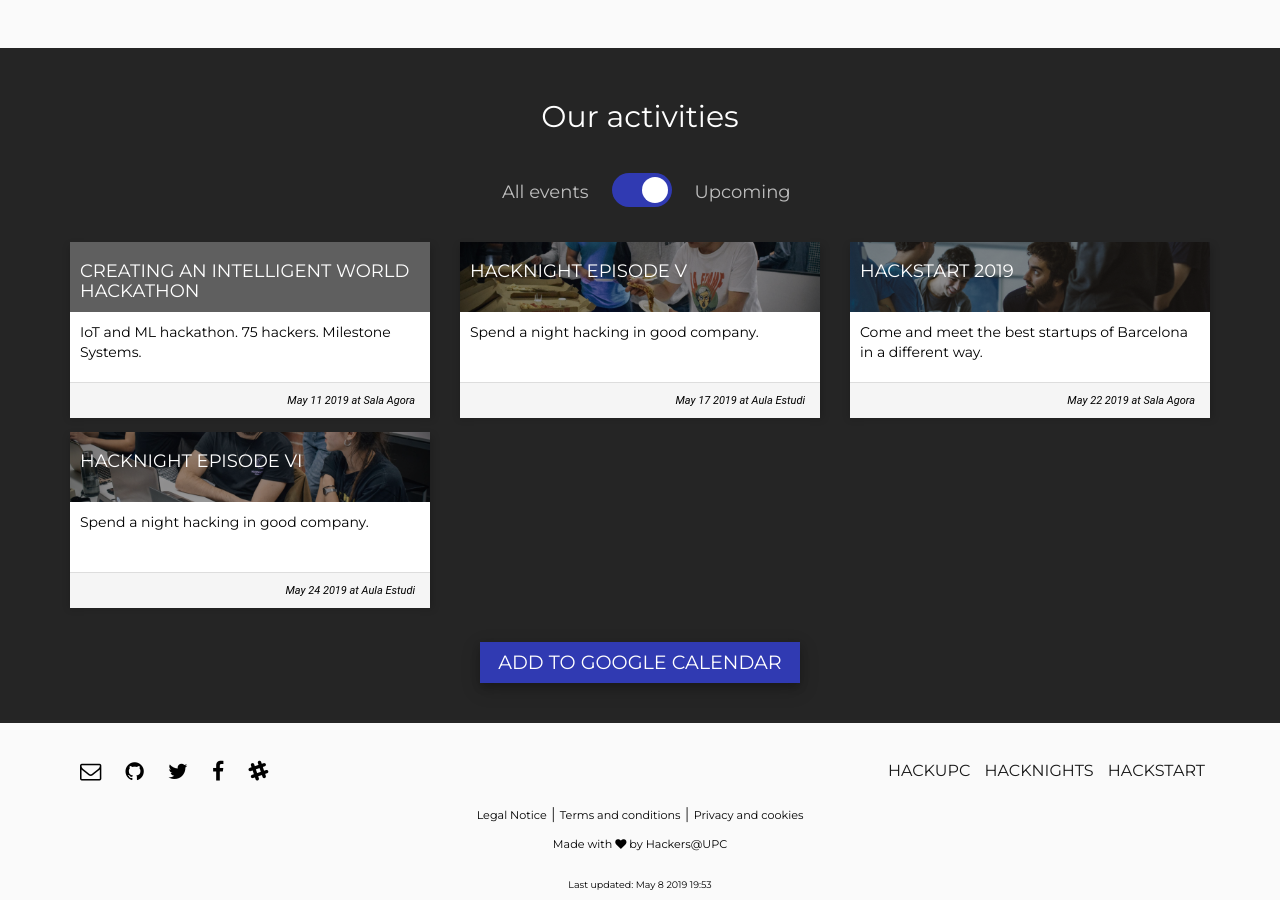
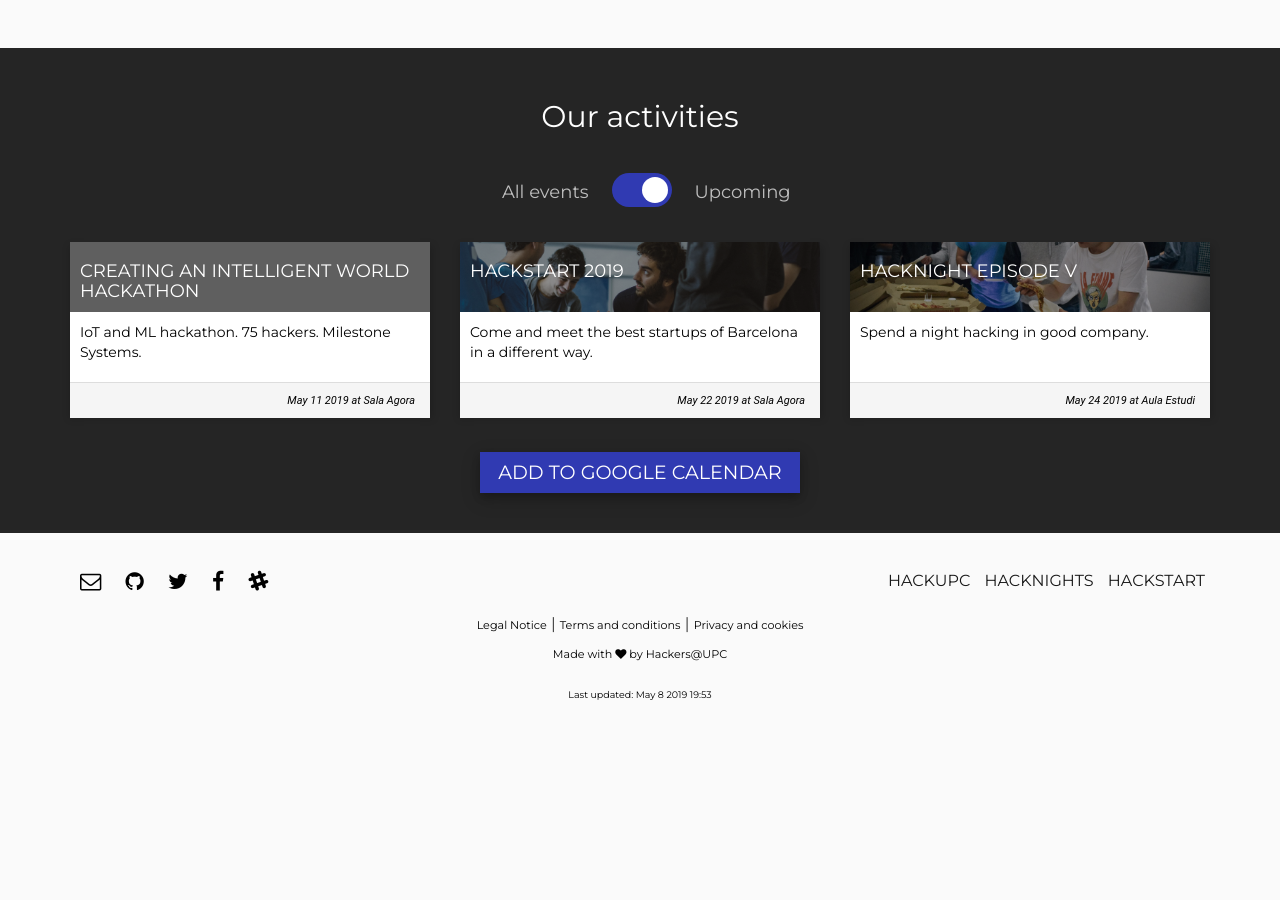
Before and after one commit to casassg/events-landing, a Jekyll site: the page built from index.md, in a window 1280 px wide and 900 px high, scrolled down 786 px. Built offline with Jekyll 4.4.1, drawn with Linux system fonts in a browser that asks for light colours; nearby versions of some CDN libraries; after the commit the page ends 1501 px from its top, so only the background shows below that; grey boxes are pictures that could not be loaded.

Commit message:
Removed 17th May HackNight

```diff
--- a/_data/events.yml
+++ b/_data/events.yml
@@ -158,14 +158,6 @@
   location: Sala Agora
   url: https://www.milestonesys.com/events/events-and-webinars/hackathon-barcelona/
 
-- name: HackNight Episode V
-  line: Spend a night hacking in good company.
-  image-url: assets/img/hacknight-v.jpg
-  date: 2019-05-17 8:00 PM
-  end-date: 2019-05-18 7:00 AM
-  location: Aula Estudi
-  url: https://hacknights.dev/
-
 - name: HackStart 2019
   line: Come and meet the best startups of Barcelona in a different way.
   image-url: assets/img/hackstart.jpg
@@ -174,9 +166,9 @@
   location: Sala Agora
   url: https://hackstart.dev/
 
-- name: HackNight Episode VI
+- name: HackNight Episode V
   line: Spend a night hacking in good company.
-  image-url: assets/img/hacknight-vi.jpg
+  image-url: assets/img/hacknight-v.jpg
   date: 2019-05-24 8:00 PM
   end-date: 2019-05-25 7:00 AM
   location: Aula Estudi
```
